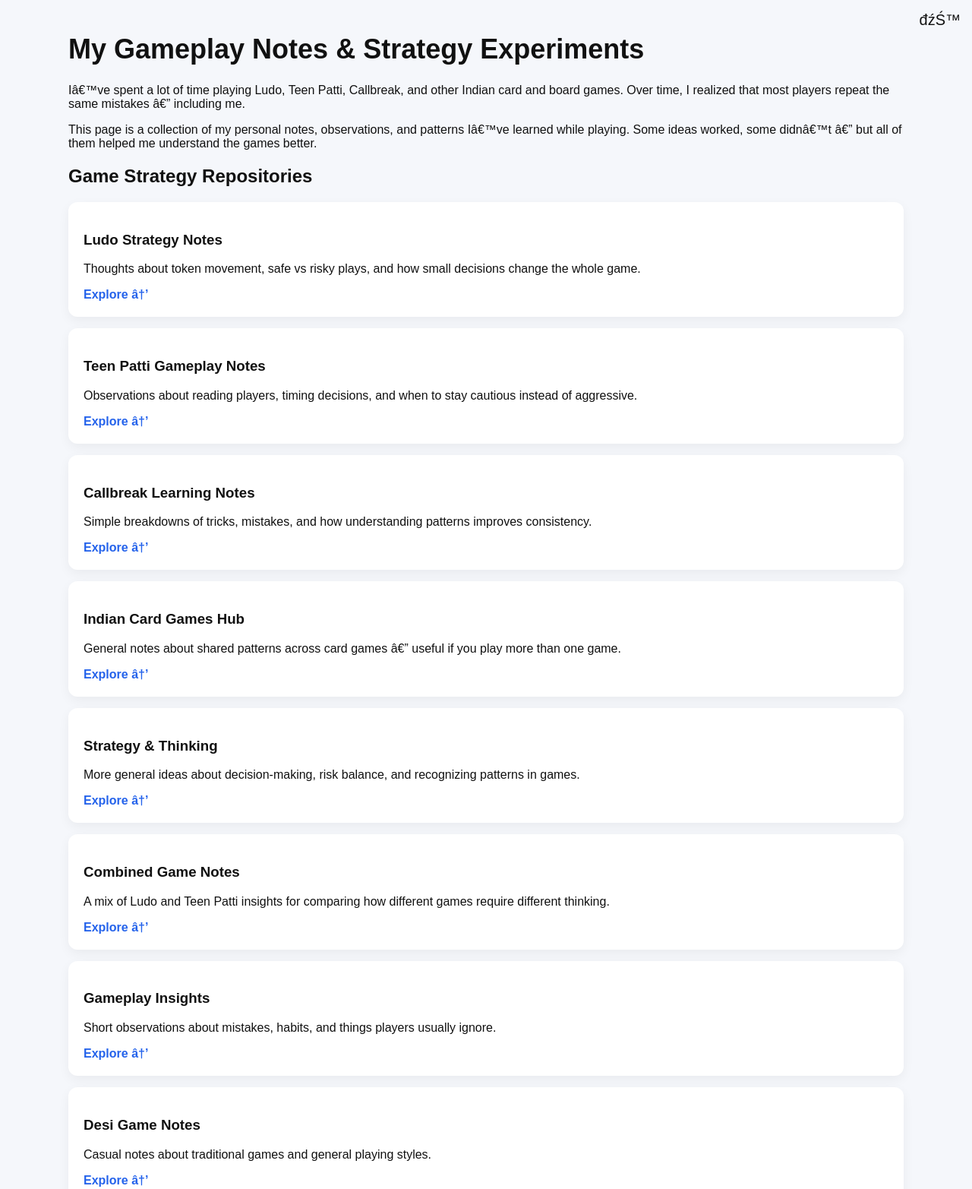
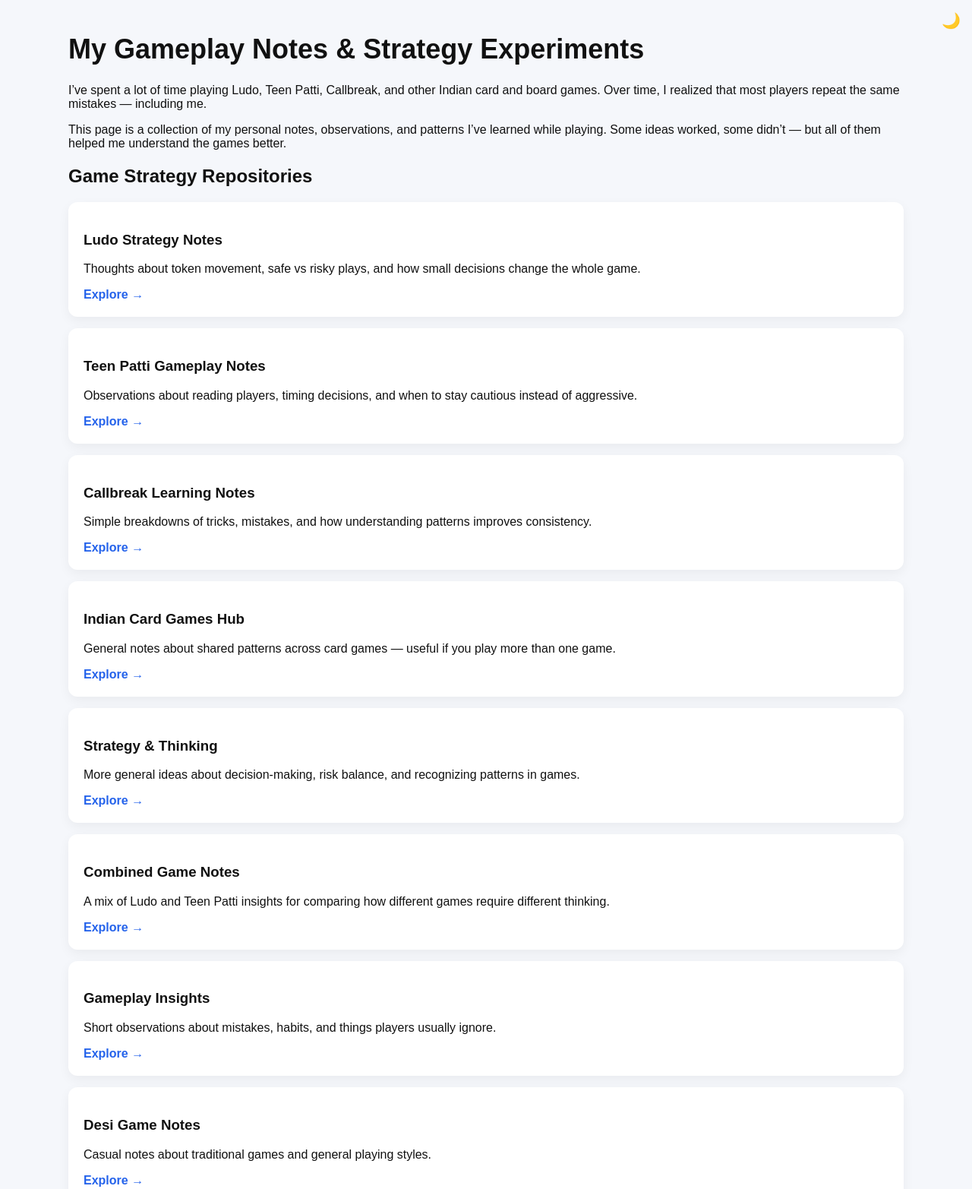
Before and after one commit to market-lab-cmd/market-lab-cmd.github.io, a plain HTML site: page index.html in a window 1280 px wide. Shown: the top 1565 px of the page at 76% size. Drawn offline with Linux system fonts and the light colour scheme.

Commit message:
fix: 修复HTML文件中的特殊字符显示问题
将HTML文件中的特殊字符（如â€™、â€”等）替换为正确的Unicode字符（如’、—等），以解决显示异常问题

```diff
--- a/index.html
+++ b/index.html
@@ -21,19 +21,19 @@ a{color:#2563eb;text-decoration:none;font-weight:bold;}
 
 <body>
 
-<div class="toggle" onclick="toggleMode()">đźŚ™</div>
+<div class="toggle" onclick="toggleMode()">🌙</div>
 
 <div class="container">
 <h1>My Gameplay Notes & Strategy Experiments</h1>
 
 <p>
-Iâ€™ve spent a lot of time playing Ludo, Teen Patti, Callbreak, and other Indian card and board games.
-Over time, I realized that most players repeat the same mistakes â€” including me.
+I’ve spent a lot of time playing Ludo, Teen Patti, Callbreak, and other Indian card and board games.
+Over time, I realized that most players repeat the same mistakes — including me.
 </p>
 
 <p>
-This page is a collection of my personal notes, observations, and patterns Iâ€™ve learned while playing.
-Some ideas worked, some didnâ€™t â€” but all of them helped me understand the games better.
+This page is a collection of my personal notes, observations, and patterns I’ve learned while playing.
+Some ideas worked, some didn’t — but all of them helped me understand the games better.
 </p>
 
 <h2>Game Strategy Repositories</h2>
@@ -41,60 +41,60 @@ Some ideas worked, some didnâ€™t â€” but all of them helped me underst
 <div class="card">
 <h3>Ludo Strategy Notes</h3>
 <p>Thoughts about token movement, safe vs risky plays, and how small decisions change the whole game.</p>
-<a href="https://market-lab-cmd.github.io/ludo-strategy-india/">Explore â†’</a>
+<a href="https://market-lab-cmd.github.io/ludo-strategy-india/">Explore →</a>
 </div>
 
 <div class="card">
 <h3>Teen Patti Gameplay Notes</h3>
 <p>Observations about reading players, timing decisions, and when to stay cautious instead of aggressive.</p>
-<a href="https://market-lab-cmd.github.io/teenpatti-guide-india/">Explore â†’</a>
+<a href="https://market-lab-cmd.github.io/teenpatti-guide-india/">Explore →</a>
 </div>
 
 <div class="card">
 <h3>Callbreak Learning Notes</h3>
 <p>Simple breakdowns of tricks, mistakes, and how understanding patterns improves consistency.</p>
-<a href="https://market-lab-cmd.github.io/Callbreak/">Explore â†’</a>
+<a href="https://market-lab-cmd.github.io/Callbreak/">Explore →</a>
 </div>
 
 <div class="card">
 <h3>Indian Card Games Hub</h3>
-<p>General notes about shared patterns across card games â€” useful if you play more than one game.</p>
-<a href="https://market-lab-cmd.github.io/indian-card-games-hub/">Explore â†’</a>
+<p>General notes about shared patterns across card games — useful if you play more than one game.</p>
+<a href="https://market-lab-cmd.github.io/indian-card-games-hub/">Explore →</a>
 </div>
 
 <div class="card">
 <h3>Strategy & Thinking</h3>
 <p>More general ideas about decision-making, risk balance, and recognizing patterns in games.</p>
-<a href="https://market-lab-cmd.github.io/skill-game-strategy-india/">Explore â†’</a>
+<a href="https://market-lab-cmd.github.io/skill-game-strategy-india/">Explore →</a>
 </div>
 
 <div class="card">
 <h3>Combined Game Notes</h3>
 <p>A mix of Ludo and Teen Patti insights for comparing how different games require different thinking.</p>
-<a href="https://market-lab-cmd.github.io/ludo-teenpatti-hub/">Explore â†’</a>
+<a href="https://market-lab-cmd.github.io/ludo-teenpatti-hub/">Explore →</a>
 </div>
 
 <div class="card">
 <h3>Gameplay Insights</h3>
 <p>Short observations about mistakes, habits, and things players usually ignore.</p>
-<a href="https://market-lab-cmd.github.io/gameinsight-india/">Explore â†’</a>
+<a href="https://market-lab-cmd.github.io/gameinsight-india/">Explore →</a>
 </div>
 
 <div class="card">
 <h3>Desi Game Notes</h3>
 <p>Casual notes about traditional games and general playing styles.</p>
-<a href="https://market-lab-cmd.github.io/desi-game-strategy/">Explore â†’</a>
+<a href="https://market-lab-cmd.github.io/desi-game-strategy/">Explore →</a>
 </div>
 
 <div class="card">
 <h3>General Gaming Hub</h3>
 <p>A broader collection of notes across different games and ideas.</p>
-<a href="https://market-lab-cmd.github.io/india-skill-gaming-hub/">Explore â†’</a>
+<a href="https://market-lab-cmd.github.io/india-skill-gaming-hub/">Explore →</a>
 </div>
 
 <p>
-These are not â€śperfect strategiesâ€ť â€” just practical ideas from real gameplay.
-If you play these games regularly, youâ€™ll probably recognize some of these situations.
+These are not “perfect strategies” — just practical ideas from real gameplay.
+If you play these games regularly, you’ll probably recognize some of these situations.
 </p>
 
 </div>
```
